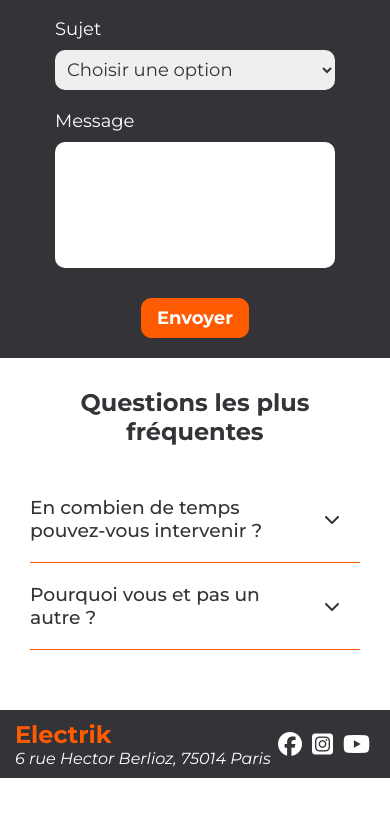
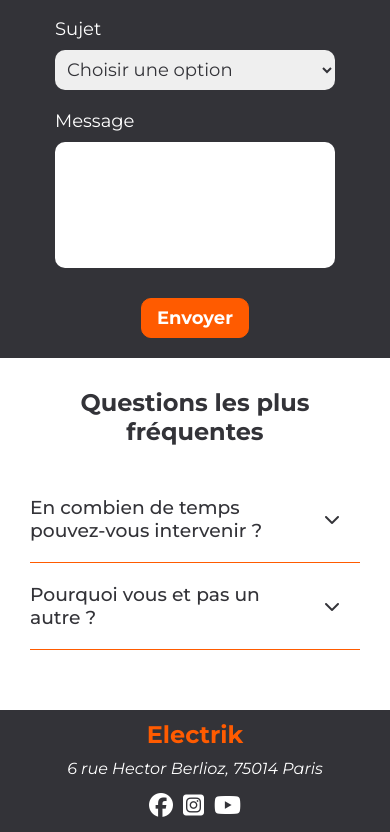
Before and after one commit to Karlito14/electrik, a React (Vite) app: page / in a window 390 px wide. Shown: the part 2476-3308 px from the top of the page. Before the commit the page ends 3254 px from the top, so only its background shows below. Built offline with nearby package versions, Linux system fonts and the light colour scheme.

Commit message:
footer responsive

```diff
--- a/src/components/Footer/style.module.scss
+++ b/src/components/Footer/style.module.scss
@@ -7,12 +7,21 @@
   justify-content: space-between;
   align-items: center;
 
+  @media (max-width: variables.$breakpoint_sm) {
+    flex-direction: column;
+    text-align: center;
+  }
+
   h2 {
     color: variables.$orange;
   }
 
   address {
     color: white;
+
+    @media (max-width: variables.$breakpoint_sm) {
+      margin: 10px 0;
+    }
   }
 }
 
```
Lines whose indentation alone changed are shown as unchanged.
